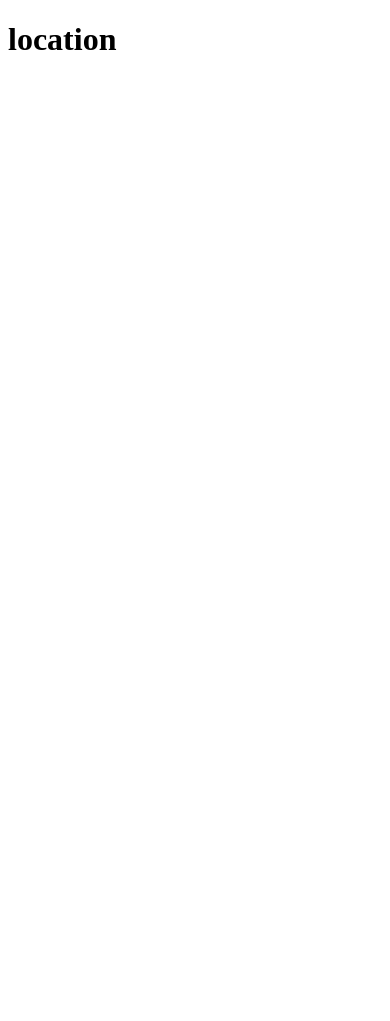
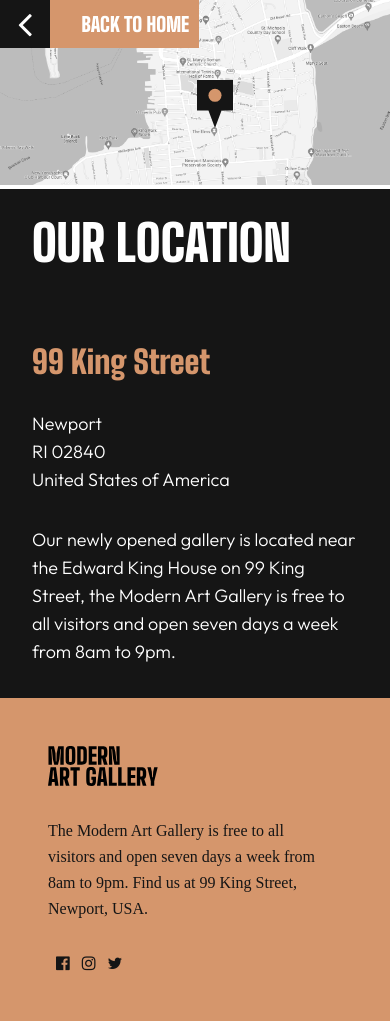
Before and after one commit to varnitagrawal24/art-gallery, a plain HTML site: page location.html in a window 390 px wide. Before the commit the page ends 844 px from the top, so only its background shows below. Drawn offline with Linux system fonts and the light colour scheme.

Commit message:
page 2 done

```diff
--- /dev/null
+++ b/location-style.css
@@ -0,0 +1,190 @@
+*{
+    box-sizing: border-box;
+    margin: 0;
+    padding: 0;
+}
+:root{
+    font-size: 18px;
+    --gold:#D5966C;
+    --black:#151515;
+    --grey:#444444;
+    --white:#FFFFFF;
+    --shoulder:Big Shoulders Display;
+    --outfit:Outfit;
+}
+body{
+    min-width: 100vw;
+}
+.map{
+    width: 100%;
+    position: relative;
+}
+.map-img{
+    width: 100%;
+    max-height: 38rem;
+    filter: grayscale(100%);
+}
+.btn{
+    text-decoration: none;
+    width: 14.45rem;
+    height: 4rem;
+    background-color: var(--black);
+    font-family: var(--shoulder);
+    font-size: 1.25rem;
+    color: white;
+    display: flex;
+    align-items: center;
+    justify-content: start;
+    gap: 2rem;
+    position: absolute;
+    top: 0;
+    left: 10%;
+}
+.btn-icon{
+    width: 3.1rem;
+    height: 100%;
+    background-color: var(--gold);
+    font-size: 2.5rem;
+    display: flex;
+    align-items: center;
+    justify-content: center;
+}
+.btn:hover{
+    background-color: var(--gold);
+}
+.btn:hover i{
+    background-color: var(--black);
+}
+.pointer{
+    position: absolute;
+    top: 42%;
+    left: 47%;
+}
+.location{
+    width: 100%;
+    background-color: var(--black);
+    display: flex;
+    justify-content: space-around;
+    gap: 30%;
+    padding: 5rem 7rem;
+}
+.location-heading{
+    color: var(--white);
+    font-family: var(--shoulder);
+    font-size: 3.89rem;
+    line-height: 3.89rem;
+}
+.location-body{
+    display: flex;
+    flex-direction: column;
+    gap: 2rem;
+}
+.street{
+    color: var(--gold);
+    font-family: var(--shoulder);
+    font-size: 2rem;
+    line-height: 2rem;
+}
+.address{
+    color: var(--white);
+    font-family: var(--outfit);
+    font-size: 1.23rem;
+    line-height: 1.78rem;
+}
+.details{
+    color: var(--white);
+    font-family: var(--outfit);
+    font-size: 1.23rem;
+    line-height: 1.78rem;
+}
+/* footer section */
+footer{
+    width: 100%;
+    background-color: var(--gold);
+    padding: 3rem;
+    display: flex;
+    justify-content: space-evenly;
+    align-items: flex-start;
+    gap: 1rem;
+}
+.footer-logo{
+    width: 9rem;
+    height: 3.1rem;
+}
+.footer-content{
+    color: var(--black);
+    font-size: 1rem;
+    width: 26.88rem;
+    padding: .5rem;
+    line-height: 1.56rem;
+}
+.footer-social-media{
+    color: var(--black);
+}
+.footer-social-media i{
+    margin-left: .5rem;
+}
+.footer-social-media i:hover{
+    color: var(--white);
+}
+
+@media (max-width:1000px){
+    :root{
+        font-size: 16px;
+    }
+    .map-img{
+        height: 100%;
+        object-fit: fill;
+    }
+    .pointer{
+        height:3rem;
+        width: 4rem;
+    }
+    .location{
+        padding: 2rem;
+        gap: 5rem;
+
+    }
+    .location-heading{
+        font-size: 3.4rem;
+        line-height: 3.1rem;
+    }
+    .address{
+        font-size: 1.125rem;
+        line-height: 1.75rem;
+    }
+    .details{
+        font-size: 1.125rem;
+        line-height: 1.75rem;
+    }
+    .footer-logo{
+        height: 2.5rem;
+        width: 6.9rem;
+    }
+
+    .footer-content{
+        line-height: 1.63rem;
+        width: 17.56rem;
+        padding:0;
+    }
+}
+@media (max-width:600px){
+    .btn{
+        left: 0;
+        width: 12.45rem;
+        height: 3rem;
+    }
+    .location{
+        flex-direction: column;
+    }
+    .location-heading{
+        font-size: 3.125rem;
+        line-height: 2.8rem;
+    }
+
+    footer{
+        flex-direction: column;
+        align-items: flex-start;
+        gap: 2rem;
+    }
+}
--- a/location.html
+++ b/location.html
@@ -3,9 +3,41 @@
 <head>
     <meta charset="UTF-8">
     <meta name="viewport" content="width=device-width, initial-scale=1.0">
-    <title>Document</title>
+    <link rel="preconnect" href="https://fonts.googleapis.com" />
+    <link rel="preconnect" href="https://fonts.gstatic.com" crossorigin />
+    <link
+      href="https://fonts.googleapis.com/css2?family=Big+Shoulders+Display:wght@900&family=Outfit:wght@300&display=swap"
+      rel="stylesheet"
+    />
+    <link rel="stylesheet" href="https://cdnjs.cloudflare.com/ajax/libs/font-awesome/4.7.0/css/font-awesome.min.css">
+    <link rel="stylesheet" href="location-style.css" />
+    <title>Art Gallery</title>
 </head>
 <body>
-    <h1>location</h1>
+    <section class="map">
+        <img src="image/5.png" class="map-img">
+        <a class="btn" href="index.html"><i class="fa fa-angle-left btn-icon" aria-hidden="true"></i> BACK TO HOME</a>
+        <img src="image/Group 6.svg" class="pointer">
+    </section>
+    <section class="location">
+        <div class="location-heading">OUR LOCATION</div>
+        <div class="location-body">
+            <div class="street">99 King Street</div>
+            <div class="address">Newport<br>RI 02840<br>United States of America</div>
+            <div class="details">Our newly opened gallery is located near the Edward King House on 99 King Street, the Modern Art Gallery is free to all visitors and open seven days a week from 8am to 9pm.</div>
+        </div>
+    </section>
+    <footer>
+        <img src="image/logo-black.svg" alt="" class="footer-logo">
+        <div class="footer-content">
+          The Modern Art Gallery is free to all visitors and open seven days a week from 8am to 9pm. Find us at 99 King Street, Newport, USA.
+        </div>
+        <div class="footer-social-media">
+          <i class="fa fa-facebook-official" aria-hidden="true"></i>
+          <i class="fa fa-instagram" aria-hidden="true"></i>
+          <i class="fa fa-twitter" aria-hidden="true"></i>
+
+        </div>
+      </footer>
 </body>
 </html>
```
Also changed, not shown: image/logo-black.svg (added).
